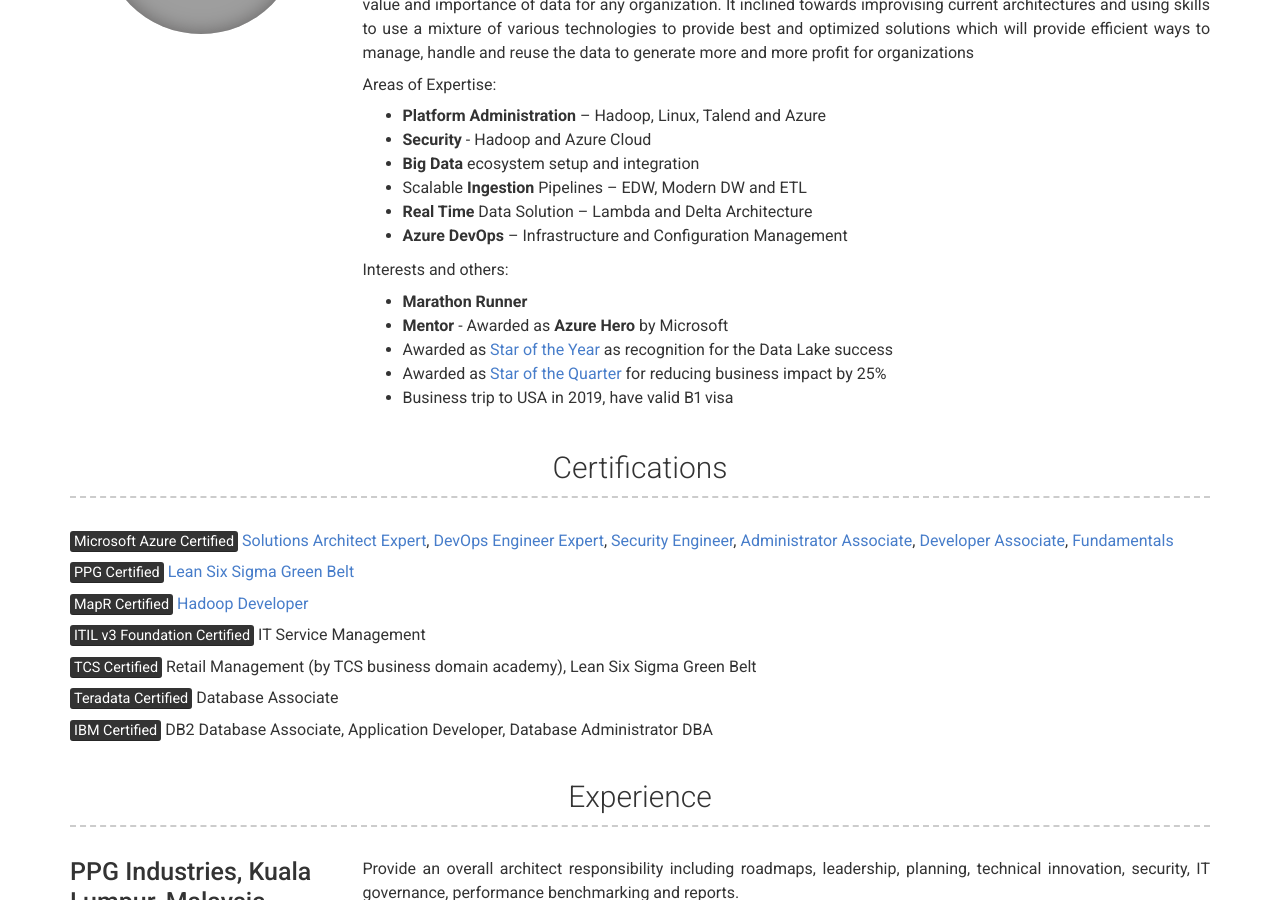
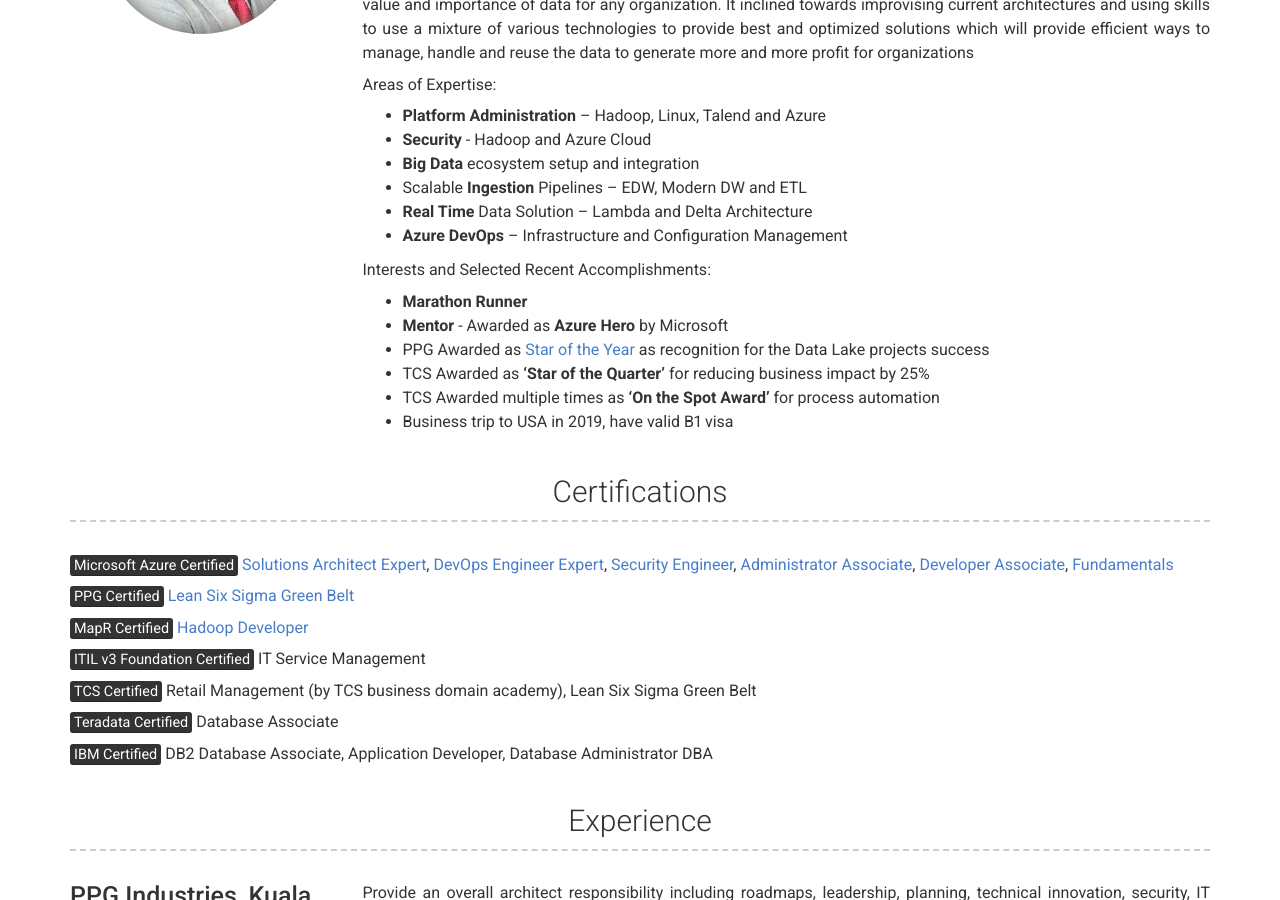
Before and after one commit to mohd-hasnain/mohd-hasnain.github.io, a Jekyll site: the page built from index.md, in a window 1280 px wide and 900 px high, scrolled down 468 px. Built offline with Jekyll 4.4.1, drawn with Linux system fonts in a browser that asks for light colours; nearby versions of some CDN libraries; grey boxes are pictures that could not be loaded.

Commit message:
Update _config.yml

```diff
--- a/_config.yml
+++ b/_config.yml
@@ -32,7 +32,7 @@ additional_links:
 
 # About Section
 # about_title: About Me (Use this to override about section title)
-about_profile_image: assets/mohd.jpg
+about_profile_image: assets/mohd.png
 about_content: | # this will include new lines to allow paragraphs
   Over 10 years of profound experience as **Cloud Solution Architect** for all types of **Data** (Big, Small, Fast, whatever) and **Advanced Analytics** to drive high priority business initiatives on the Microsoft Azure, Cloudera/ Hortonworks and Databricks Platform.
 
@@ -49,11 +49,12 @@ about_content: | # this will include new lines to allow paragraphs
     - **Real Time** Data Solution – Lambda and Delta Architecture
     - **Azure DevOps** – Infrastructure and Configuration Management
 
-  Interests and others:
+  Interests and Selected Recent Accomplishments:
     - **Marathon Runner**
     - **Mentor** - Awarded as **Azure Hero** by Microsoft
-    - Awarded as [Star of the Year](assets/award.jpg) as recognition for the Data Lake success
-    - Awarded as [Star of the Quarter](https://voidio.blogspot.com/) for reducing business impact by 25%
+    - PPG Awarded as [Star of the Year](assets/award.jpg) as recognition for the Data Lake projects success
+    - TCS Awarded as **'Star of the Quarter'** for reducing business impact by 25%
+    - TCS Awarded multiple times as **‘On the Spot Award’** for process automation
     - Business trip to USA in 2019, have valid B1 visa
 
 # Projects Section
```
